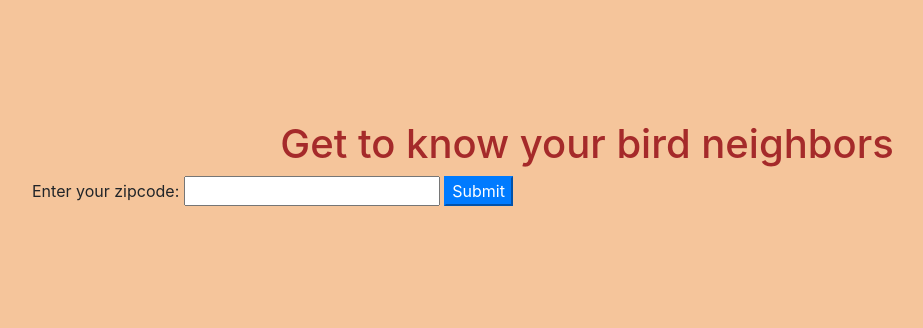
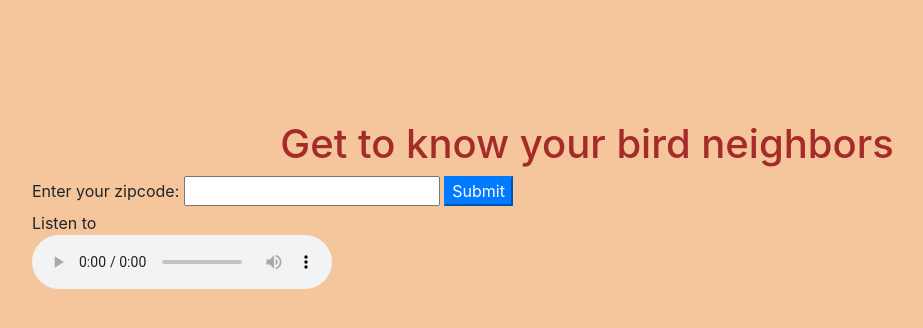
Before and after one commit to marnionrails/bird-neighbors, a website built with webpack: page src/index.html in a window 1280 px wide. Shown: the whole page, without its empty margins (53-976 px from the left). Built offline with nearby package versions, Linux system fonts and the light colour scheme.

Commit message:
confirm working bird call return
Co-authored-by: Alex Bertotto <ajb5206@gmail.com>
Co-authored-by: Smita Raj <smita.raj12@gmail.com>
Co-authored-by: Marni Sucher <suchermarni@gmail.com>
Co-authored-by: Jessica R. Williams <jessicarubinwilliams@gmail.com>

```diff
--- a/src/index.html
+++ b/src/index.html
@@ -24,6 +24,13 @@
         </div>
       </div>
     </div>
+    <figure>
+      <figcaption>Listen to <span id="common-name"></span></figcaption>
+      <audio
+        controls
+        id="sound">
+      </audio>
+    </figure>
   </div>
 </body>
 </html>
--- a/src/index.js
+++ b/src/index.js
@@ -54,8 +54,9 @@ $(document).ready(function() {
         // $('#outputSounds').attr("src", birdSoundsBody.recordings[0].url);
         const songsToOutput = DataParsing.filterForSongs(birdSoundsBody);
         const callsToOutput = DataParsing.filterForCalls(birdSoundsBody);
-        console.log(songsToOutput);
+        $("#sound").attr("src", songsToOutput[0].file);
         console.log(callsToOutput);
+        // $("#callsToOutput").append(callsToOutput);
       }, function(error) {
         $('#showErrors').text(`There was an error with processing your bird sound request: ${error}`);
       });
```
